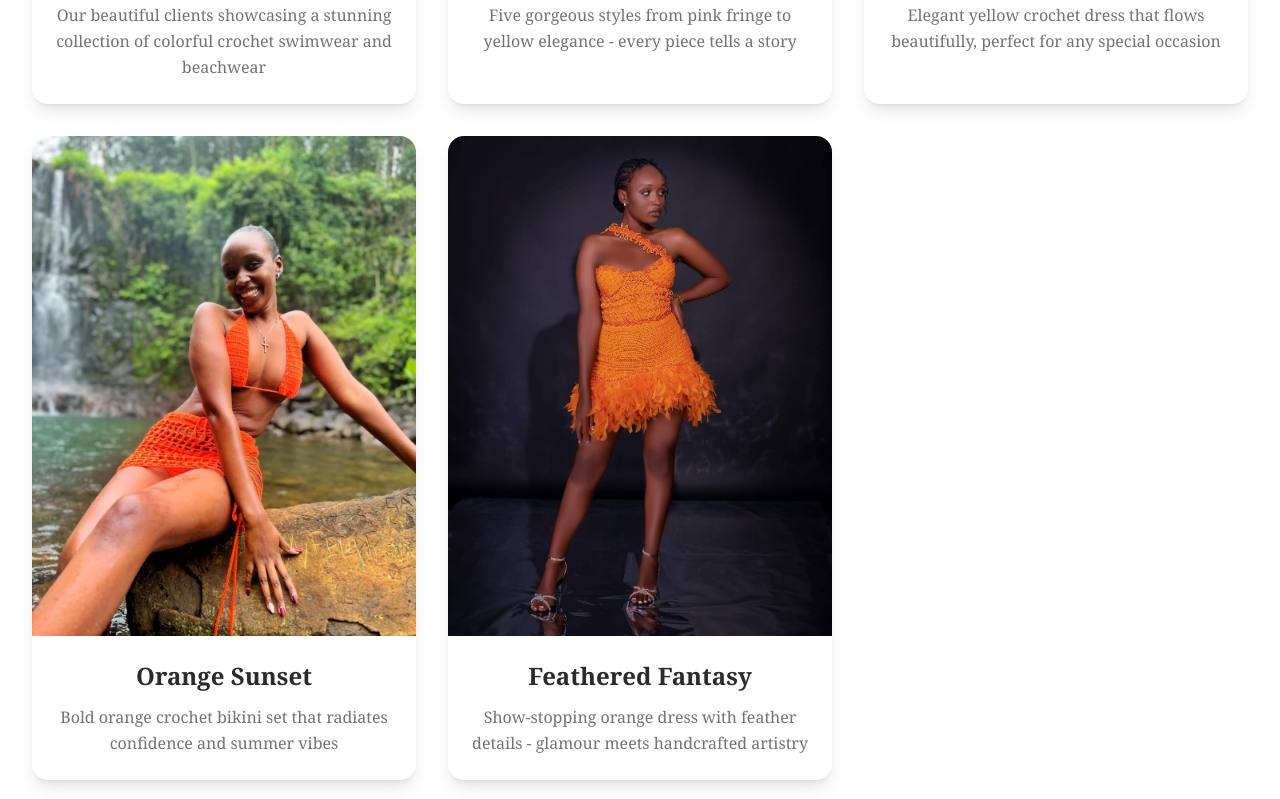
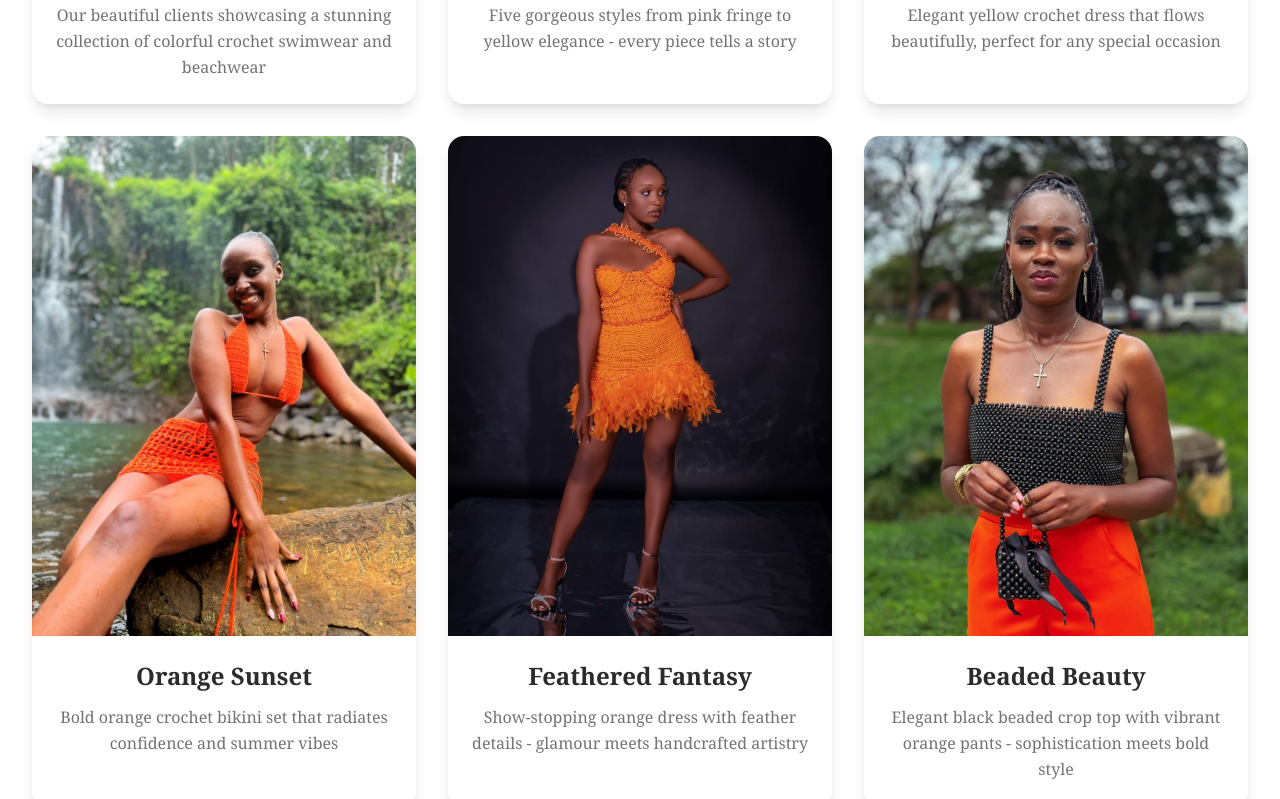
Before and after one commit to kimeunashon0-Bs/orena-crochet-whispers, a React (Vite) app: page / in a window 1280 px wide. Shown: the part 3880-4679 px from the top of the page. Built offline with nearby package versions, Linux system fonts and the light colour scheme; the HTML template or start-up script is replaced by a standard one.

Commit message:
Fix image cropping and add new gallery image

```diff
--- a/src/components/StyleGallery.tsx
+++ b/src/components/StyleGallery.tsx
@@ -7,6 +7,7 @@ import p6 from "@/assets/p6.jpg";
 import p7 from "@/assets/p7.jpg";
 import p10 from "@/assets/p10.jpg";
 import p11 from "@/assets/p11.jpg";
+import c42 from "@/assets/c4-2.jpg";
 
 interface GalleryItem {
   id: number;
@@ -64,6 +65,12 @@ const galleryItems: GalleryItem[] = [
     clientName: "Feathered Fantasy",
     description: "Show-stopping orange dress with feather details - glamour meets handcrafted artistry"
   },
+  {
+    id: 9,
+    image: c42,
+    clientName: "Beaded Beauty",
+    description: "Elegant black beaded crop top with vibrant orange pants - sophistication meets bold style"
+  },
 ];
 
 const StyleGallery = () => {
@@ -99,7 +106,7 @@ const StyleGallery = () => {
                   <img
                     src={item.image}
                     alt={item.clientName}
-                    className="w-full h-full object-cover transition-all duration-700 group-hover:scale-110 group-hover:brightness-110"
+                    className="w-full h-full object-cover object-top transition-all duration-700 group-hover:scale-110 group-hover:brightness-110"
                     loading="lazy"
                   />
                   <div className="absolute inset-0 bg-gradient-to-t from-black/60 via-black/20 to-transparent opacity-0 group-hover:opacity-100 transition-smooth" />
```
Also changed, not shown: src/assets/c4-2.jpg (added).
